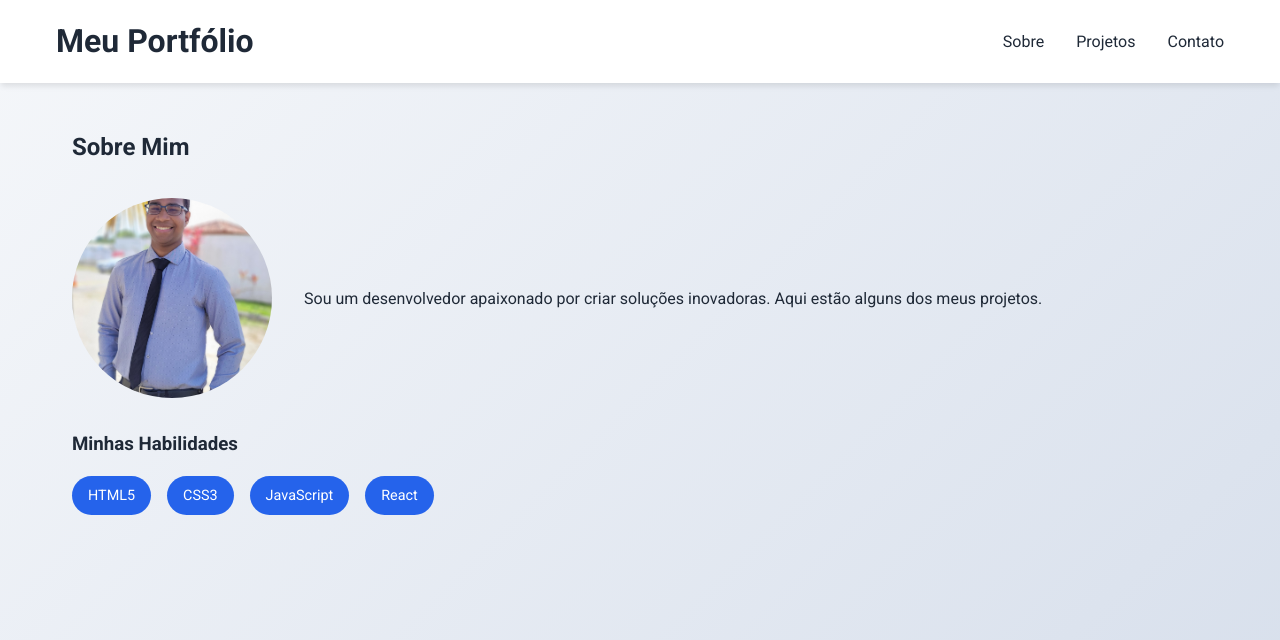
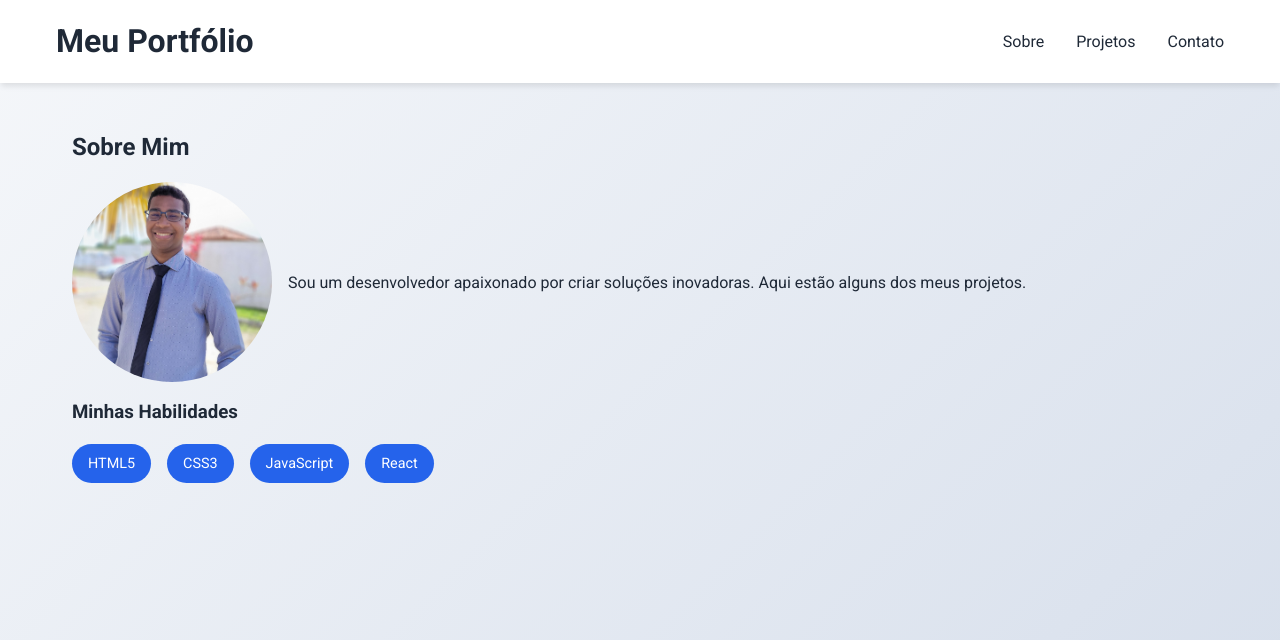
Before and after one commit to EdsonViniciusPS/My_Portfolio, a plain HTML site: page index.html in a window 1280 px wide. Shown: the top 640 px of the page. Drawn offline with Linux system fonts and the light colour scheme.

Commit message:
Update styles.css

```diff
--- a/styles.css
+++ b/styles.css
@@ -63,17 +63,16 @@ body {
 .profile-info {
     display: flex;
     align-items: center;
-    gap: 2rem;
-    margin: 2rem 0;
+    gap: 1rem;
+    margin: 1rem 0;
 }
-
   .profile-pic {
       width: 200px;
       height: 200px;
       border-radius: 50%;
       object-fit: cover;
+      object-position: center 0%;
   }
-
 .skills-grid {
     display: flex;
     flex-wrap: wrap;
```
Lines whose indentation alone changed are shown as unchanged.
